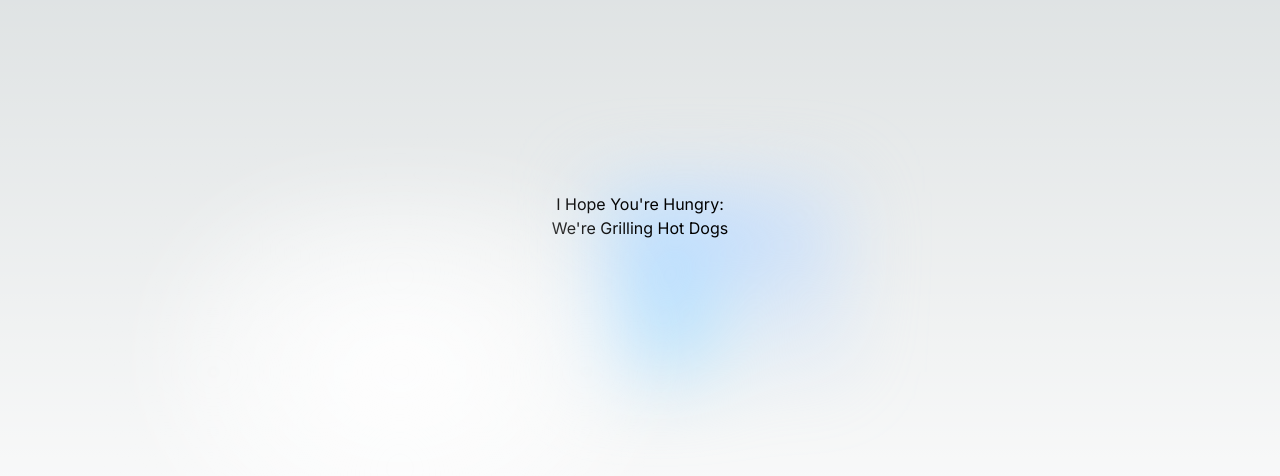
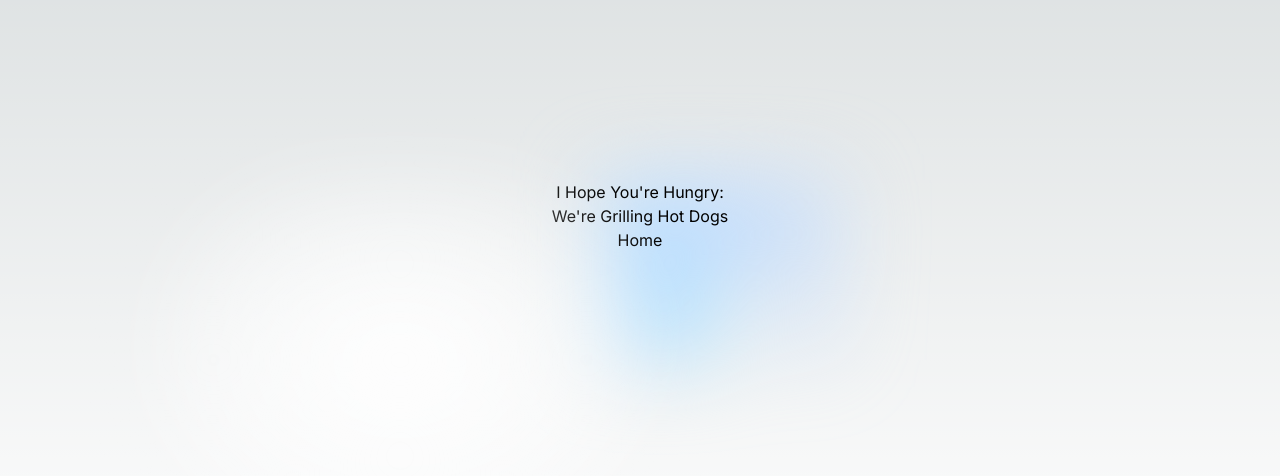
Before and after one commit to danielJC06/theWebsite, a Next.js app: page / in a window 1280 px wide. Shown: the part 184-660 px from the top of the page. Built offline with nearby package versions, Linux system fonts and the light colour scheme.

Commit message:
home button

```diff
--- a/src/app/page.tsx
+++ b/src/app/page.tsx
@@ -1,3 +1,4 @@
+import { redirect } from 'next/dist/server/api-utils';
 import Image from 'next/image';
 
 export default function Home() {
@@ -13,6 +14,7 @@ export default function Home() {
 			>
 				<div>I Hope You&apos;re Hungry:</div>
 				<div>{`We're Grilling ${tastyFood || "Hot Dogs"}`}</div>
+				<button onClick={()=>window.open("https://youtu.be/dQw4w9WgXcQ", "_blank")}>Home</button>
 			</div>
 		</main>
 	);
```
